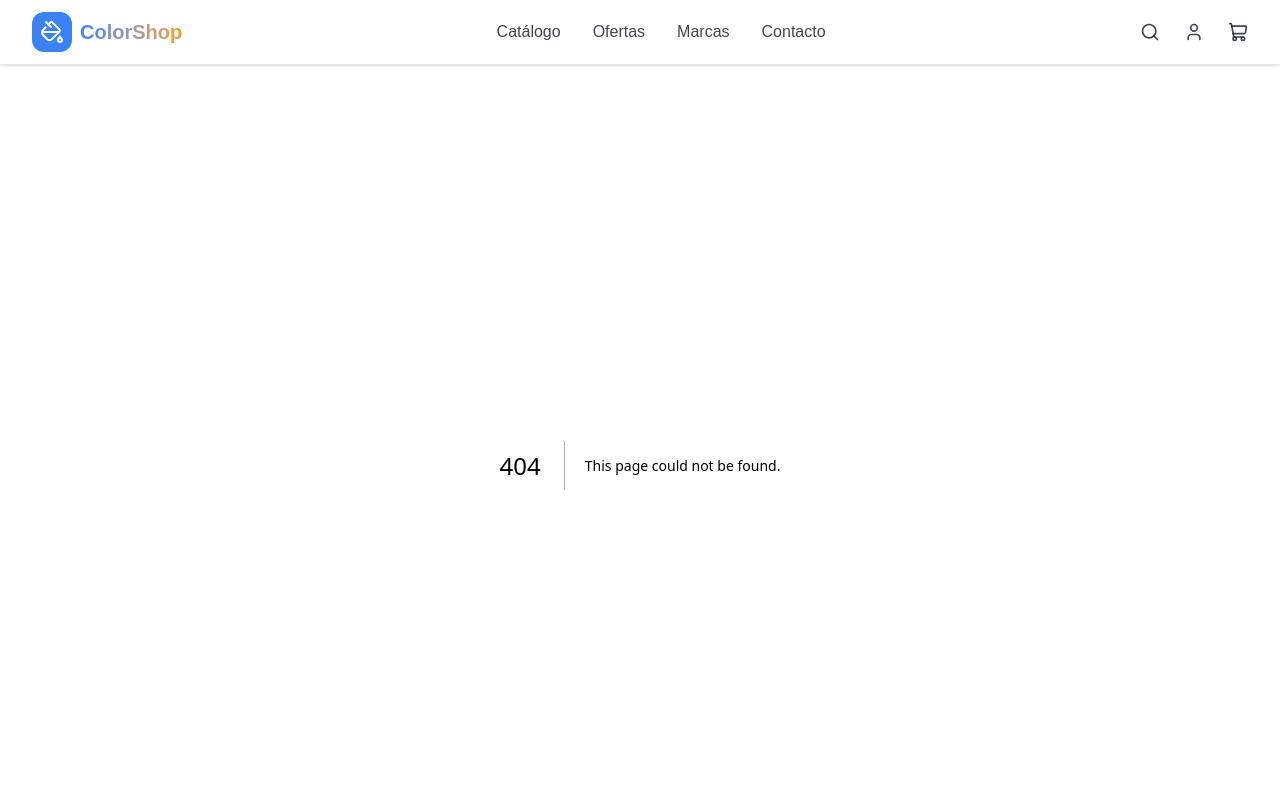
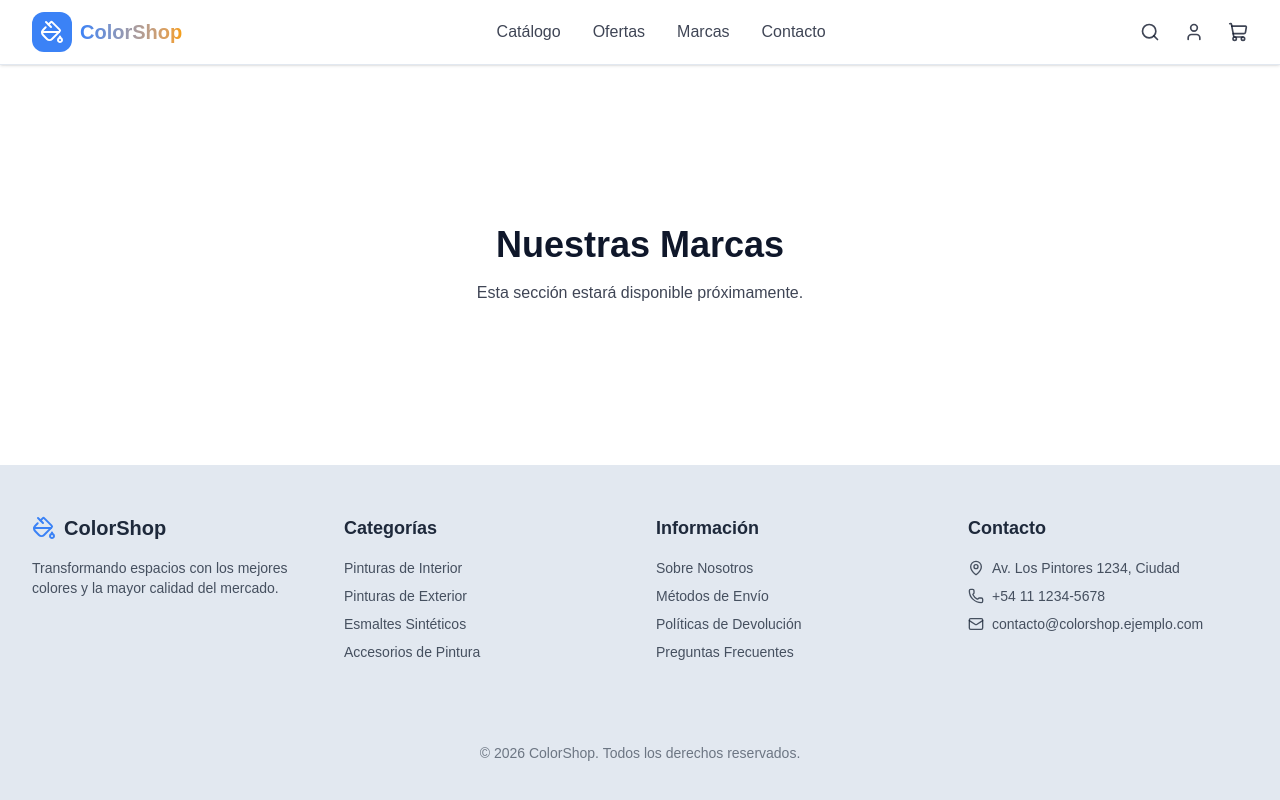
Before and after one commit to Nrlsb/ecommerce, a Next.js app: page /marcas in a window 1280 px wide. Before the commit this address had no page. Shown: the top 800 px of the page. Built offline with nearby package versions, Linux system fonts and the light colour scheme.

Commit message:
Actualizacion 1.0.05

```diff
--- /dev/null
+++ b/src/app/contacto/page.js
@@ -0,0 +1,8 @@
+export default function ContactoPage() {
+    return (
+        <div className="max-w-7xl mx-auto px-4 sm:px-6 lg:px-8 py-12 text-center min-h-[50vh] flex flex-col justify-center">
+            <h1 className="text-4xl font-bold text-foreground mb-4">Contacto</h1>
+            <p className="text-foreground/80">Esta sección estará disponible próximamente.</p>
+        </div>
+    );
+}
--- /dev/null
+++ b/src/app/marcas/page.js
@@ -0,0 +1,8 @@
+export default function MarcasPage() {
+    return (
+        <div className="max-w-7xl mx-auto px-4 sm:px-6 lg:px-8 py-12 text-center min-h-[50vh] flex flex-col justify-center">
+            <h1 className="text-4xl font-bold text-foreground mb-4">Nuestras Marcas</h1>
+            <p className="text-foreground/80">Esta sección estará disponible próximamente.</p>
+        </div>
+    );
+}
--- /dev/null
+++ b/src/app/ofertas/page.js
@@ -0,0 +1,8 @@
+export default function OfertasPage() {
+    return (
+        <div className="max-w-7xl mx-auto px-4 sm:px-6 lg:px-8 py-12 text-center min-h-[50vh] flex flex-col justify-center">
+            <h1 className="text-4xl font-bold text-foreground mb-4">Ofertas</h1>
+            <p className="text-foreground/80">Esta sección estará disponible próximamente.</p>
+        </div>
+    );
+}
```
